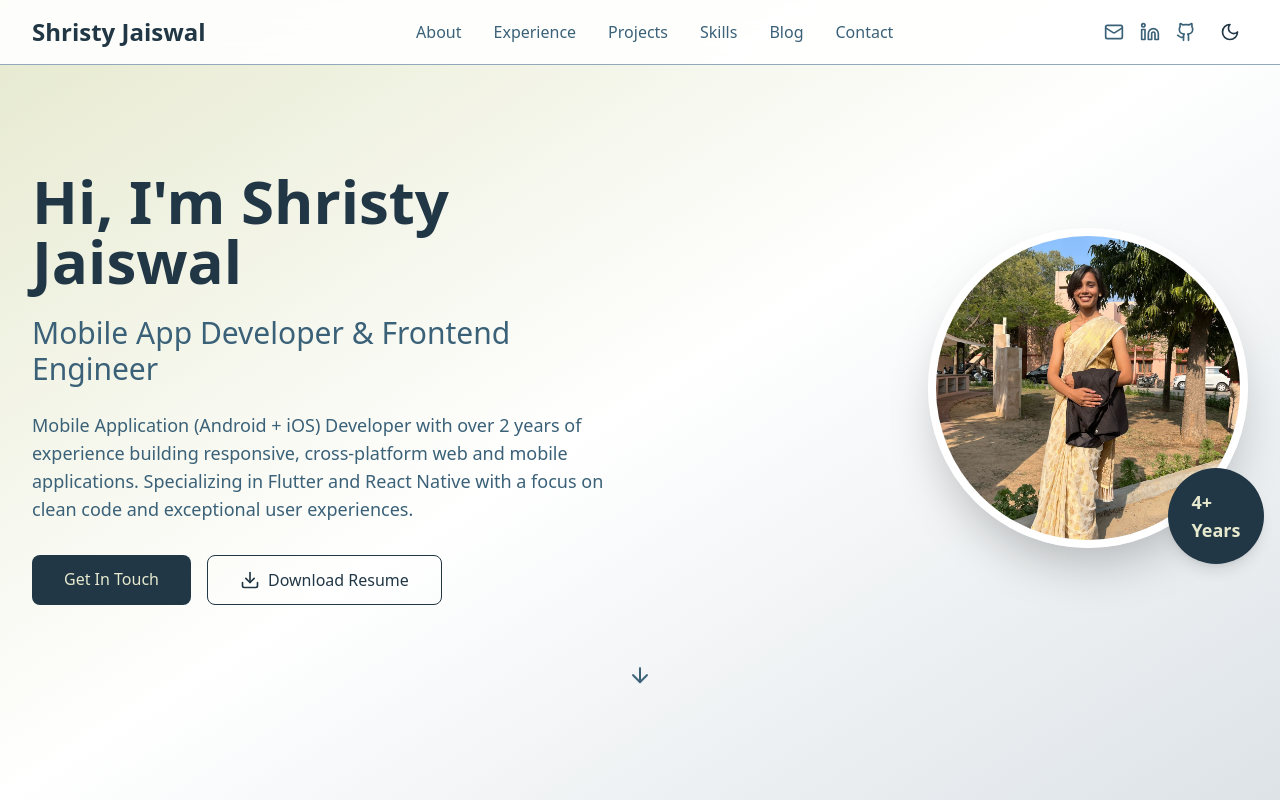
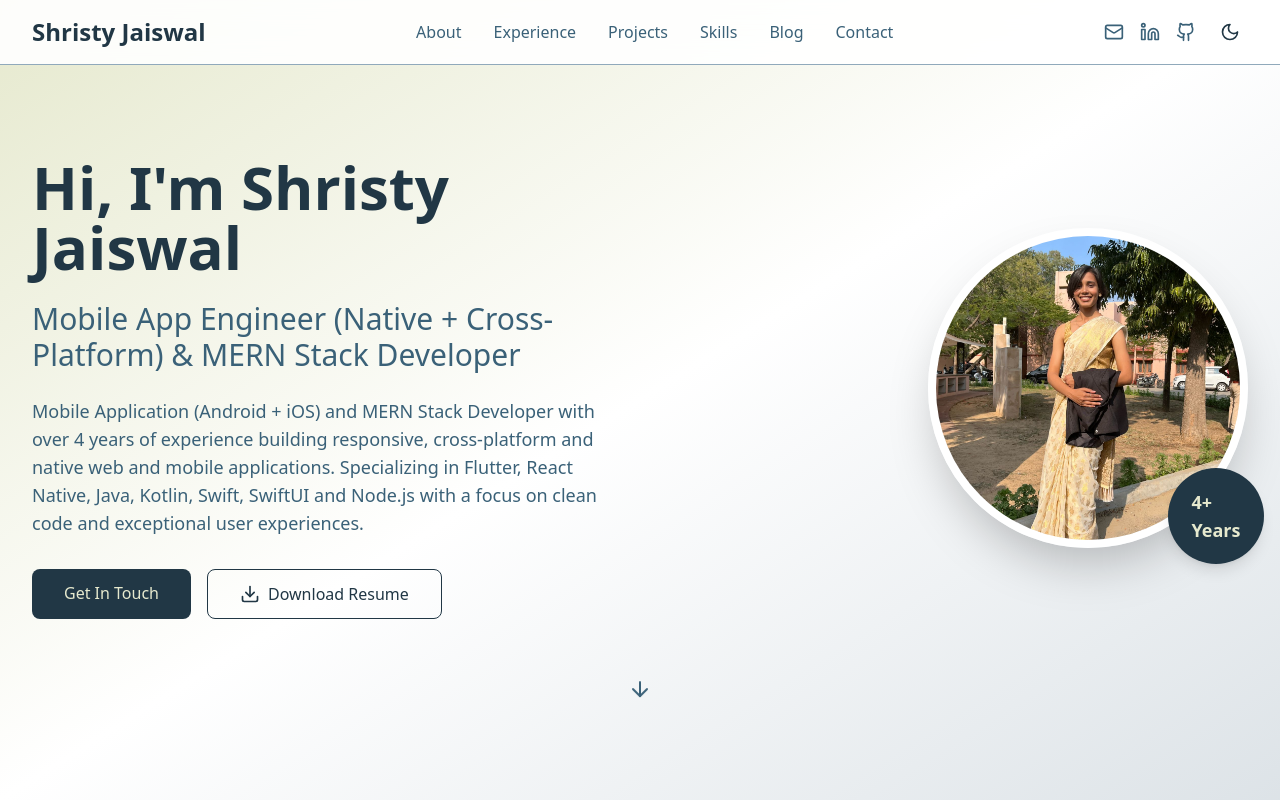
Before and after one commit to shristy-dev/shristy-jaiswal, a React (Vite) app: page / in a window 1280 px wide. Shown: the top 800 px of the page. Built offline with nearby package versions, Linux system fonts and the light colour scheme.

Commit message:
fixed merge error of hero.tsx

```diff
--- a/src/components/Hero.tsx
+++ b/src/components/Hero.tsx
@@ -12,12 +12,12 @@ const Hero = () => {
               Hi, I'm <span className="text-primary">Shristy Jaiswal</span>
             </h1>
             <h2 className="text-xl sm:text-2xl lg:text-3xl text-muted-foreground mb-6 animate-fade-in">
-              Mobile App Developer & Frontend Engineer
+             Mobile App Engineer (Native + Cross-Platform) & MERN Stack Developer
             </h2>
             <p className="text-lg text-muted-foreground mb-8 max-w-2xl animate-fade-in">
-              Mobile Application (Android + iOS)  Developer with over 2 years of experience building responsive,
-              cross-platform web and mobile applications. Specializing in
-              Flutter and React Native with a focus on clean code and exceptional user
+              Mobile Application (Android + iOS) and MERN Stack Developer with over 4 years of experience building responsive,
+              cross-platform and native web and mobile applications. Specializing in
+              Flutter, React Native, Java, Kotlin, Swift, SwiftUI and Node.js with a focus on clean code and exceptional user
               experiences.
             </p>
             <div className="flex flex-col sm:flex-row gap-4 justify-center lg:justify-start animate-fade-in">
```
